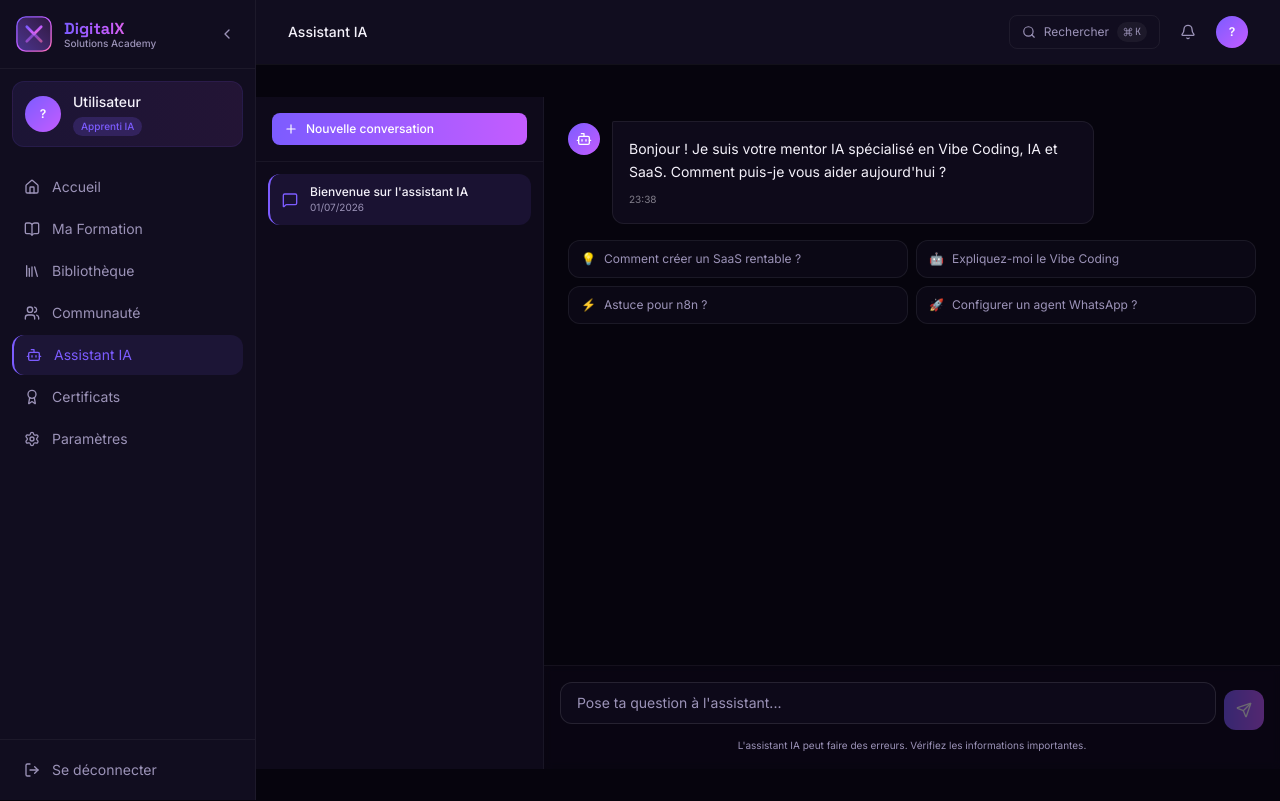
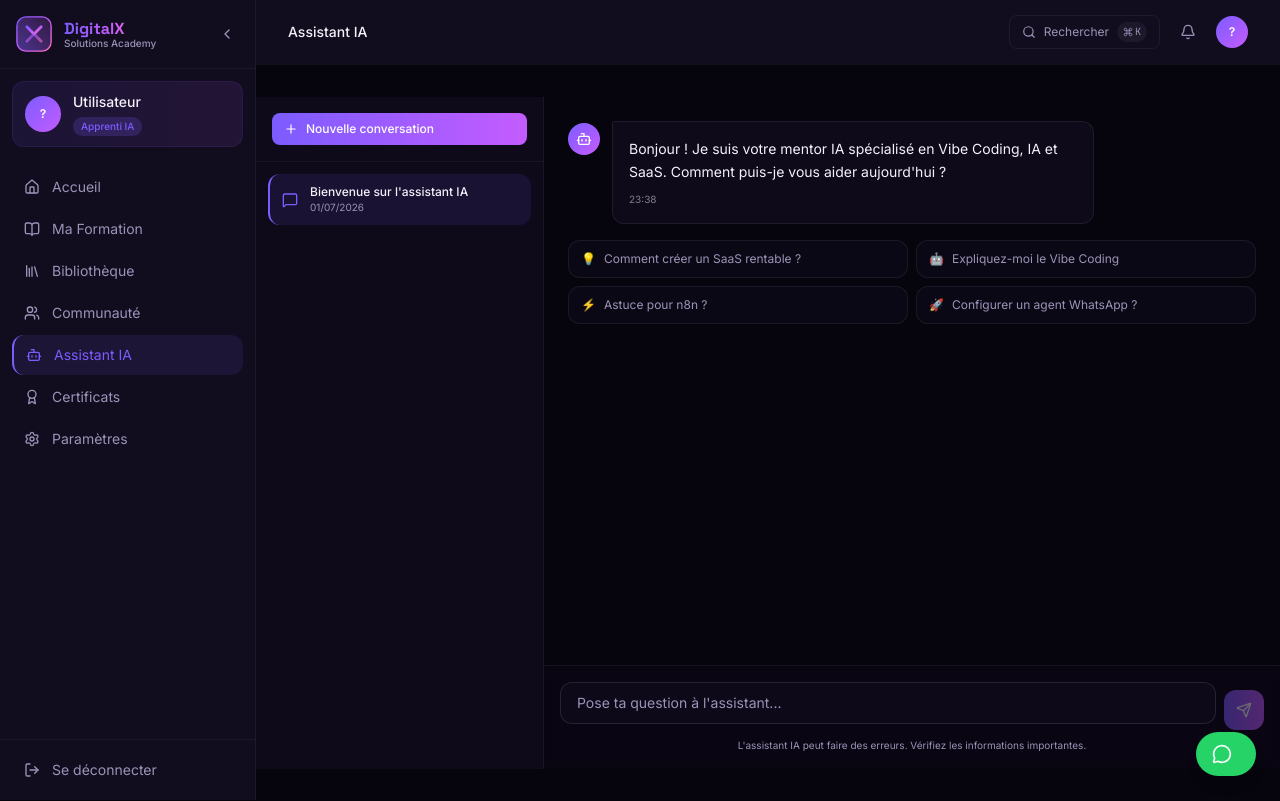
Before and after one commit to karimbzn31/DigitalX-Solutions-, a Next.js app: page /dashboard/ai in a window 1280 px wide. Built offline with nearby package versions, Linux system fonts and the light colour scheme; no server answers.

Commit message:
feat: add floating WhatsApp support button (bottom-right)

```diff
--- a/src/app/(dashboard)/layout.tsx
+++ b/src/app/(dashboard)/layout.tsx
@@ -3,6 +3,7 @@ import { DashboardSidebar } from "@/components/layout/DashboardSidebar";
 import { DashboardHeader } from "@/components/layout/DashboardHeader";
 import { BottomNav } from "@/components/layout/BottomNav";
 import { SearchModal } from "@/components/shared/SearchModal";
+import { WhatsAppButton } from "@/components/shared/WhatsAppButton";
 import { useSearchStore } from "@/store/useSearchStore";
 
 export default function DashboardLayout({ children }: { children: React.ReactNode }) {
@@ -19,6 +20,7 @@ export default function DashboardLayout({ children }: { children: React.ReactNod
         </div>
       </div>
       <BottomNav />
+      <WhatsAppButton />
       <SearchModal open={searchOpen} onClose={() => setSearchOpen(false)} />
     </div>
   );
--- /dev/null
+++ b/src/components/shared/WhatsAppButton.tsx
@@ -0,0 +1,20 @@
+import Link from "next/link";
+import { MessageCircle } from "lucide-react";
+
+const WHATSAPP_NUMBER = "213798323776";
+
+export function WhatsAppButton() {
+  return (
+    <Link
+      href={`https://wa.me/${WHATSAPP_NUMBER}`}
+      target="_blank"
+      rel="noopener noreferrer"
+      className="fixed bottom-6 right-6 z-50 flex items-center gap-2 px-4 py-3 rounded-full bg-[#25D366] text-white shadow-lg hover:brightness-110 transition-all group"
+    >
+      <MessageCircle className="w-5 h-5" />
+      <span className="text-sm font-medium max-w-0 overflow-hidden group-hover:max-w-[100px] transition-all duration-300 whitespace-nowrap">
+        Support
+      </span>
+    </Link>
+  );
+}
```
